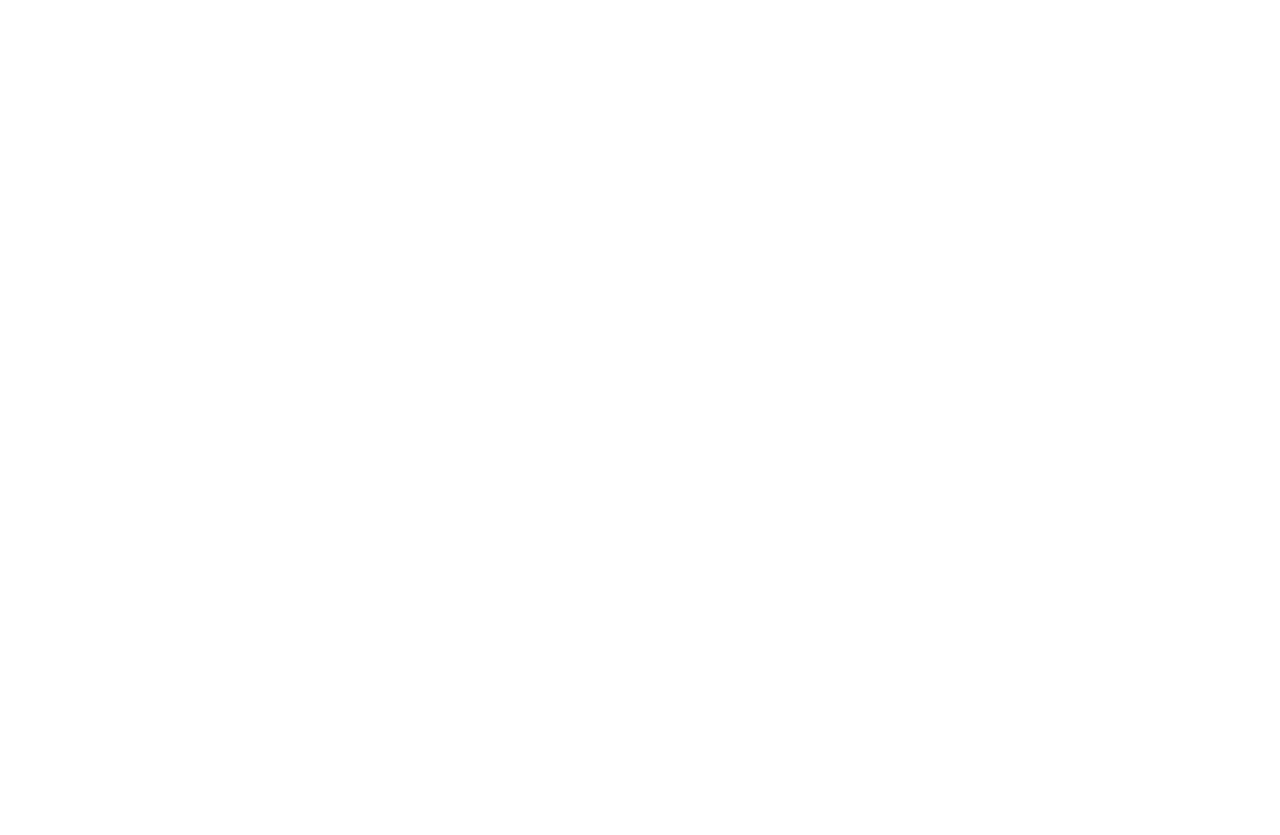
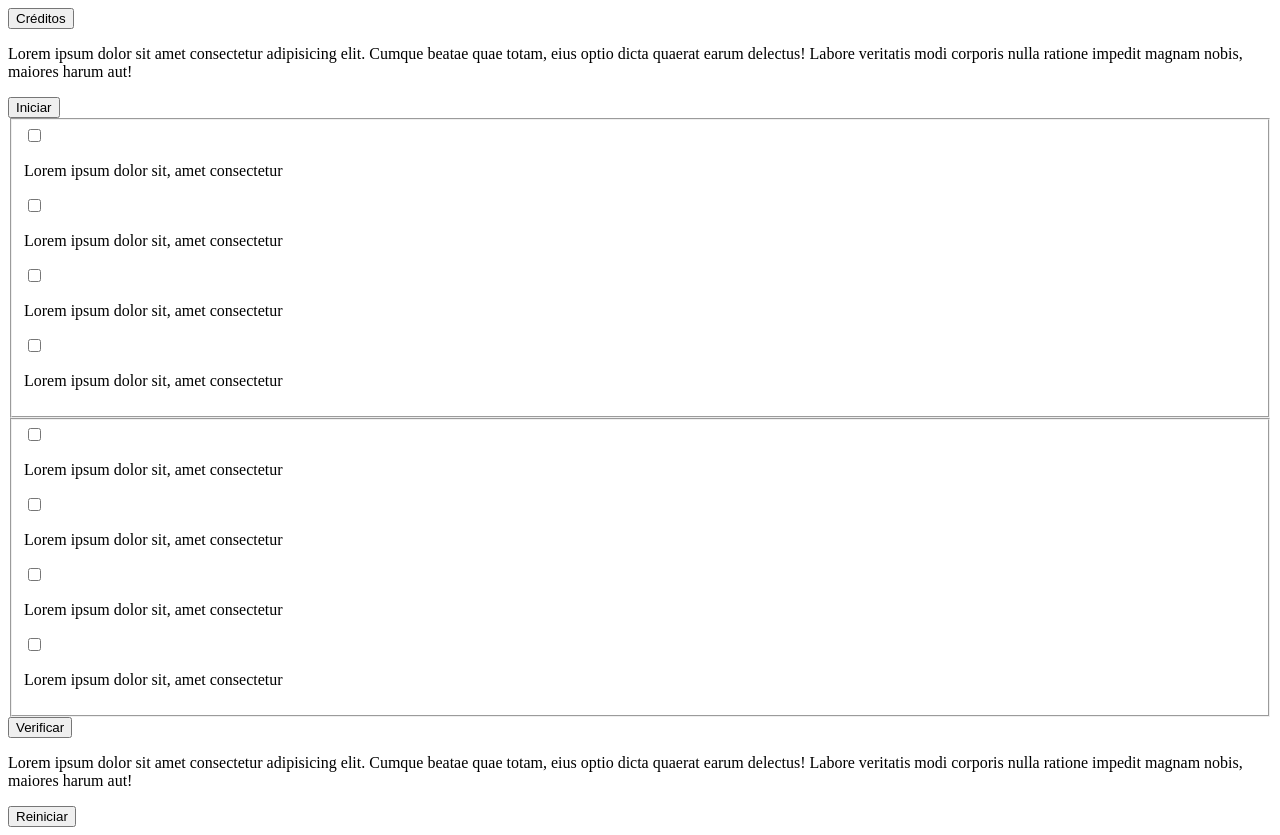
Before and after one commit to christenLeo/teste_vaga_designerII_arco, a plain HTML site: page src/index.html in a window 1280 px wide. Before the commit the page ends 800 px from the top, so only its background shows below. Drawn offline with Linux system fonts and the light colour scheme.

Commit message:
chore: done base HTML structure

```diff
--- a/src/index.html
+++ b/src/index.html
@@ -6,6 +6,68 @@
     <title>Document</title>
 </head>
 <body>
+    <header>
+        <button>Créditos</button>
+    </header>
 
+    <main>
+        <section>
+            <p>
+                Lorem ipsum dolor sit amet consectetur adipisicing elit. Cumque beatae quae totam, eius optio dicta quaerat earum delectus! Labore veritatis modi corporis nulla ratione impedit magnam nobis, maiores harum aut!
+            </p>
+
+            <button>Iniciar</button>
+        </section>
+
+        <section>
+            <form>
+                <fieldset>
+                    <label for="">
+                        <input type="checkbox" name="" id="">
+                        <p>Lorem ipsum dolor sit, amet consectetur</p>
+                    </label>
+                    <label for="">
+                        <input type="checkbox" name="" id="">
+                        <p>Lorem ipsum dolor sit, amet consectetur</p>
+                    </label>
+                    <label for="">
+                        <input type="checkbox" name="" id="">
+                        <p>Lorem ipsum dolor sit, amet consectetur</p>
+                    </label>
+                    <label for="">
+                        <input type="checkbox" name="" id="">
+                        <p>Lorem ipsum dolor sit, amet consectetur</p>
+                    </label>
+                </fieldset>
+                <fieldset>
+                    <label for="">
+                        <input type="checkbox" name="" id="">
+                        <p>Lorem ipsum dolor sit, amet consectetur</p>
+                    </label>
+                    <label for="">
+                        <input type="checkbox" name="" id="">
+                        <p>Lorem ipsum dolor sit, amet consectetur</p>
+                    </label>
+                    <label for="">
+                        <input type="checkbox" name="" id="">
+                        <p>Lorem ipsum dolor sit, amet consectetur</p>
+                    </label>
+                    <label for="">
+                        <input type="checkbox" name="" id="">
+                        <p>Lorem ipsum dolor sit, amet consectetur</p>
+                    </label>
+                </fieldset>
+                <button>Verificar</button>
+            </form>
+        </section>
+
+        <section>
+            <p>
+                Lorem ipsum dolor sit amet consectetur adipisicing elit. Cumque beatae quae totam, eius optio dicta quaerat earum delectus! Labore veritatis modi corporis nulla ratione impedit magnam nobis, maiores harum aut!
+            </p>
+
+            <button>Reiniciar</button>
+        </section>
+    </main>
 </body>
 </html>
```
